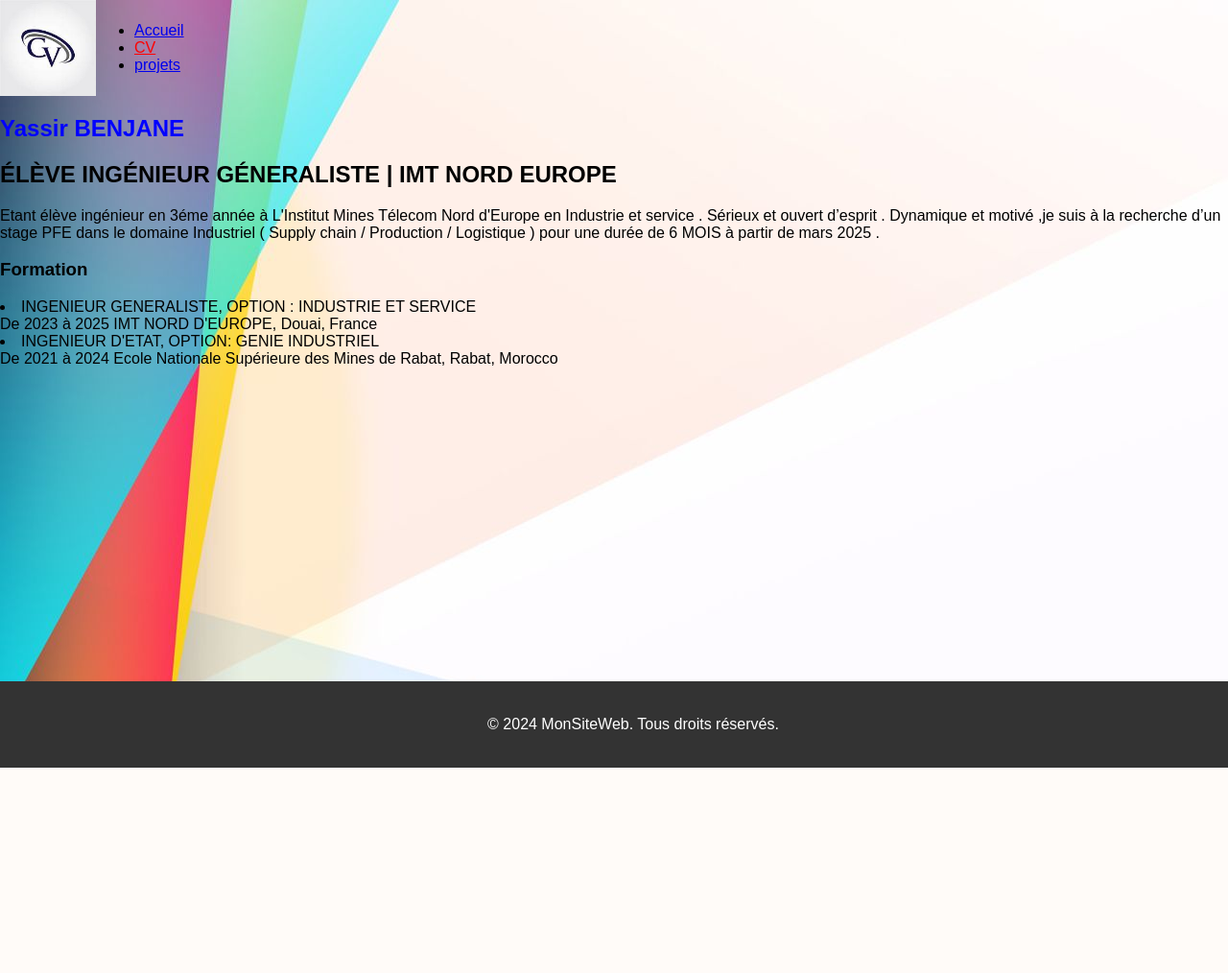
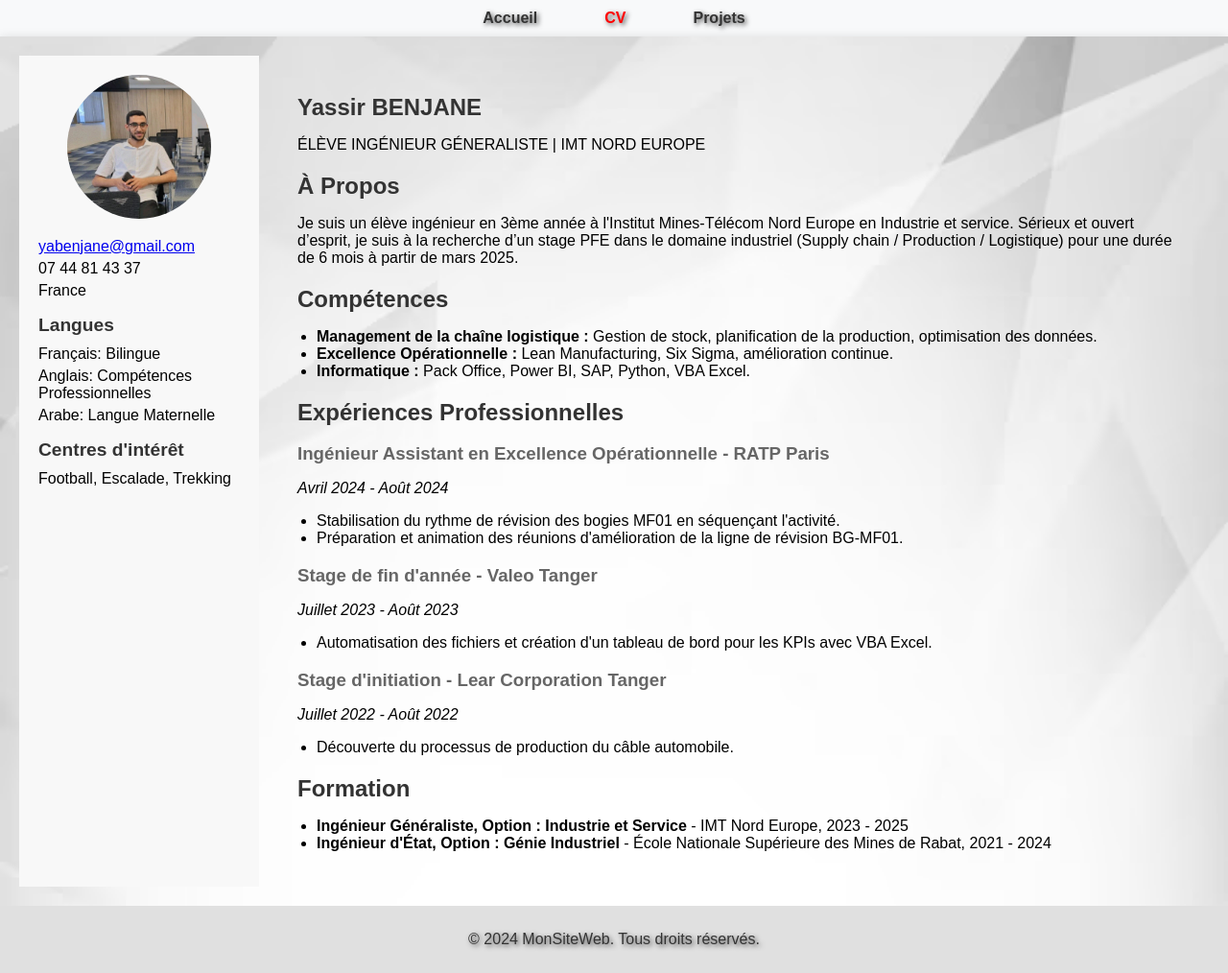
Before and after one commit to ya323/DEV, a PHP site: page /cv.html in a window 1280 px wide. Shown: the whole page at 96% size. Before the commit the page ends 800 px from the top, so only its background shows below. Run offline with PHP 8.4, Linux system fonts and the light colour scheme.

Commit message:
idée ameliorée du site

```diff
--- a/Site Pro/v0/css/styles.css
+++ b/Site Pro/v0/css/styles.css
@@ -1,53 +1,178 @@
 
-*{
-
-}
-body{
-    margin: 0 auto;
-}
-header.header{
-    display: flex;
-    align-items: center;
-}
-header.header img{
-    width: 100px;
-
-}
-section.top-page {
-
-    background-size: cover;
-    height: 80vh;
+body {
+    margin: 0;
+    font-family: Arial, sans-serif;
 }
 
-div.landing-page h1{
-    color: blue;
+header {
+    background-color: #f8f9fa;
+    padding: 10px 0;
 }
-body {
-    background-image: url('../images/59b0887191ee1a27ee3d0aa085c5cf14.jpg');
 
+nav {
+    display: flex;
+    justify-content: center;
 }
-p.menu a {
-    color: #fff;
+
+ul.menu {
+    list-style-type: none;
+    margin: 0;
+    padding: 0;
+    display: flex;
+}
+
+ul.menu li {
+    margin: 0 15px;
+}
+
+ul.menu li a {
+    text-shadow: 2px 2px 5px rgba(0, 0, 0, 0.7);
+    text-decoration: none;
+    color: #333;
+    font-weight: bold;
+    padding: 10px 20px;
+    border-radius: 5px;
+}
+
+ul.menu li a:hover {
+    background-color: #e0e0e0;
+}
+
+ul.menu li a:active {
+    background-color: #dcdcdc;
 }
 
 #currentpage {
-    color:red;
+
+    color:red
+
+}
+div.container {
+    position: relative;
+    height: 100vh;
+    display: flex;
+    flex-direction: column;
+    justify-content: center;
+    align-items: center;
+    overflow: hidden;
 }
 
-body {
+
+div.container h2 {
+    color: white;
+    font-size: 2.5rem;
+    text-align: center;
+    text-shadow: 2px 2px 5px rgba(0, 0, 0, 0.7);
+    margin-bottom: 20px;
+}
+
+
+div.container::before {
+    content: "";
+    position: absolute;
+    top: 0;
+    left: 0;
+    width: 100%;
+    height: 100%;
+    background-image: url('../images/arriere plan accueil.jpg');
+    background-size: cover;
+    background-position: center;
+    filter: blur(5px);
+    z-index: -1;
+}
+
+
+div.container p {
+    font-size: 1.7rem;
+    color: white;
+    text-align: center;
+    font-style: italic;
+    margin-top: 0;
+    text-shadow: 1px 1px 3px rgba(0, 0, 0, 0.2);
+}
+
+body.body {
     font-family: Arial, sans-serif;
+    line-height: 1.6;
     margin: 0;
     padding: 0;
+    background-color: #f4f4f4;
 }
+
+div.cv-container {
+    display: grid;
+    grid-template-columns: 250px 1fr;
+    gap: 20px;
+
+    margin: 0 auto;
+    padding: 20px;
+    box-shadow: 0 0 10px rgba(0, 0, 0, 0.1);
+    background-image: url('../images/arriere plan cv.jpg');
+    background-size: cover;
+    background-position: center;
+
+
+}
+.profile-photo {
+    width: 150px;
+    height: auto;
+    border-radius: 50%;
+    display: block;
+    margin: 0 auto 20px;
+}
+
+.sidebar {
+    background-color: #f8f8f8;
+    padding: 20px;
+}
+
+.sidebar h2 {
+    margin-bottom: 10px;
+    font-size: 1.2rem;
+}
+
+.sidebar p {
+    margin: 5px 0;
+}
+
+
+.main-content {
+    padding: 20px;
+}
+
+h1, h2 {
+    color: #333;
+    margin-bottom: 15px;
+}
+
+h3 {
+    color: #666;
+    margin-bottom: 5px;
+}
+
+ul {
+    list-style-type: disc;
+    padding-left: 20px;
+}
+
+
+
+
+
+
+
 footer {
-    background-color: #333;
-    color: white;
+    background-color: #e0e0e0;
+    color: #333;
+
     text-align: center;
-    padding: 20px;
-    position: fixed;
+    padding: 10px 0px;
+    position: relative;
     bottom: 0;
     width: 100%;
+    text-shadow: 2px 2px 5px rgba(0, 0, 0, 0.7);
 }
+
 footer a {
     color: #fff;
     text-decoration: none;
--- a/Site Pro/v0/cv.html
+++ b/Site Pro/v0/cv.html
@@ -1,50 +1,99 @@
+
 <!DOCTYPE html>
-<html lang="en">
+<html lang="fr">
 <head>
     <meta charset="UTF-8">
     <meta name="viewport" content="width=device-width, initial-scale=1.0">
-    <title>Document</title>
+    <title>CV Yassir Benjane</title>
     <link rel="stylesheet" href="css/styles.css">
 </head>
 <body>
-    <section class="top-page">
-        <header class="header">
-            <img src="images/cv logo.jpg" alt="cv logo" style="float: right;">
-            <nav class="menu">
+    <header>
+        <nav>
+            <ul class="menu">
+                <li><a href="index.html">Accueil</a></li>
+                <li><a id="currentpage" href="cv.html">CV</a></li>
+                <li><a href="projets.html">Projets</a></li>
+
+            </ul>
+        </nav>
+    </header>
+    <div class="cv-container">
+        <!-- Colonne latérale -->
+        <aside class="sidebar">
+            <section class="contact-info">
+                <img src="images/yassir.jpg" alt="Yassir Benjane" class="profile-photo">
+
+                <p><a href="mailto:yabenjane@gmail.com">yabenjane@gmail.com</a></p>
+                <p>07 44 81 43 37</p>
+                <p>France</p>
+            </section>
+
+            <section class="languages">
+                <h2>Langues</h2>
+                <p>Français: Bilingue</p>
+                <p>Anglais: Compétences Professionnelles</p>
+                <p>Arabe: Langue Maternelle</p>
+            </section>
+
+            <section class="interests">
+                <h2>Centres d'intérêt</h2>
+                <p>Football, Escalade, Trekking</p>
+            </section>
+        </aside>
+
+        <!-- Colonne principale -->
+        <main class="main-content">
+            <section class="about">
+                <h2>Yassir BENJANE</h2>
+                <p>ÉLÈVE INGÉNIEUR GÉNERALISTE | IMT NORD EUROPE</p>
+                <h2>À Propos</h2>
+                <p>Je suis un élève ingénieur en 3ème année à l'Institut Mines-Télécom Nord Europe en Industrie et service. Sérieux et ouvert d’esprit, je suis à la recherche d’un stage PFE dans le domaine industriel (Supply chain / Production / Logistique) pour une durée de 6 mois à partir de mars 2025.</p>
+            </section>
+
+            <section class="skills">
+                <h2>Compétences</h2>
                 <ul>
-                <li><a  href="index.html">Accueil</a></li>
-                <li><a  id="currentpage" href="cv.html">CV</a></li>
-                <li><a href="projets.html">projets</a></li>
+                    <li><strong>Management de la chaîne logistique :</strong> Gestion de stock, planification de la production, optimisation des données.</li>
+                    <li><strong>Excellence Opérationnelle :</strong> Lean Manufacturing, Six Sigma, amélioration continue.</li>
+                    <li><strong>Informatique :</strong> Pack Office, Power BI, SAP, Python, VBA Excel.</li>
                 </ul>
-            </nav>
+            </section>
 
+            <section class="experience">
+                <h2>Expériences Professionnelles</h2>
+                <h3>Ingénieur Assistant en Excellence Opérationnelle - RATP Paris</h3>
+                <p><em>Avril 2024 - Août 2024</em></p>
+                <ul>
+                    <li>Stabilisation du rythme de révision des bogies MF01 en séquençant l'activité.</li>
+                    <li>Préparation et animation des réunions d'amélioration de la ligne de révision BG-MF01.</li>
+                </ul>
 
-        </header>
-        <div class="landing-page">
-            <h1>Yassir BENJANE</h1>
-            <h2>ÉLÈVE INGÉNIEUR GÉNERALISTE | IMT NORD EUROPE</h2>
+                <h3>Stage de fin d'année - Valeo Tanger</h3>
+                <p><em>Juillet 2023 - Août 2023</em></p>
+                <ul>
+                    <li>Automatisation des fichiers et création d'un tableau de bord pour les KPIs avec VBA Excel.</li>
+                </ul>
 
-            <p>Etant élève ingénieur en 3éme année à L'Institut Mines Télecom Nord d'Europe
-            en Industrie et service . Sérieux et ouvert d’esprit . Dynamique et motivé ,je suis à
-            la recherche d’un stage PFE dans le domaine Industriel ( Supply chain /
-            Production / Logistique ) pour une durée de 6 MOIS à partir de mars 2025 .</p>
-            <h3>Formation</h3>
-            <li>INGENIEUR GENERALISTE, OPTION : INDUSTRIE ET SERVICE</li>
-            De 2023 à 2025 IMT NORD D'EUROPE, Douai, France
-            <li>INGENIEUR D'ETAT, OPTION: GENIE INDUSTRIEL</li>
-            De 2021 à 2024 Ecole Nationale Supérieure des Mines de Rabat, Rabat, Morocco
+                <h3>Stage d'initiation - Lear Corporation Tanger</h3>
+                <p><em>Juillet 2022 - Août 2022</em></p>
+                <ul>
+                    <li>Découverte du processus de production du câble automobile.</li>
+                </ul>
+            </section>
 
+            <section class="education">
+                <h2>Formation</h2>
+                <ul>
+                    <li><strong>Ingénieur Généraliste, Option : Industrie et Service</strong> - IMT Nord Europe, 2023 - 2025</li>
+                    <li><strong>Ingénieur d'État, Option : Génie Industriel</strong> - École Nationale Supérieure des Mines de Rabat, 2021 - 2024</li>
+                </ul>
+            </section>
+        </main>
+    </div>
 
-
-            <footer>
-                <p>&copy; 2024 MonSiteWeb. Tous droits réservés.</p>
-            </footer>
-        </div>
-    </section>
-
-
-
-
-
+    <footer>
+        <p>&copy; 2024 MonSiteWeb. Tous droits réservés.</p>
+    </footer>
 </body>
 </html>
```
Also changed, not shown: Site Pro/v0/index.html (+16 -27 lines), Site Pro/v0/projets.html (+11 -28 lines), Site Pro/v0/images/arriere plan accueil.jpg (added), Site Pro/v0/images/arriere plan cv.jpg (added), Site Pro/v0/images/plan 2.jpg (added), Site Pro/v0/images/template.jpg (added), Site Pro/v0/images/yassir.jpg (added).
